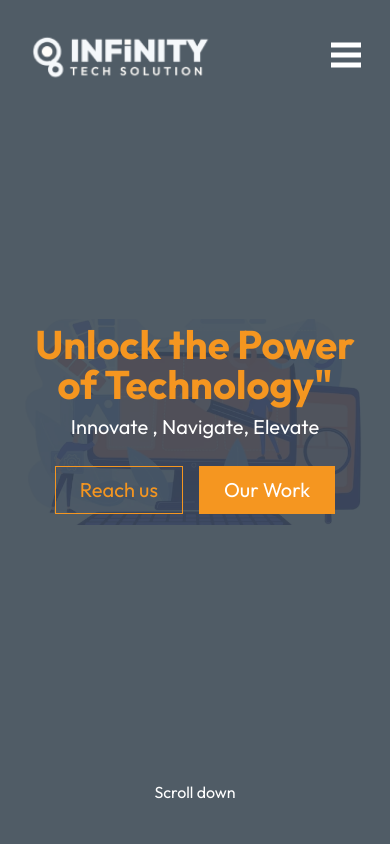
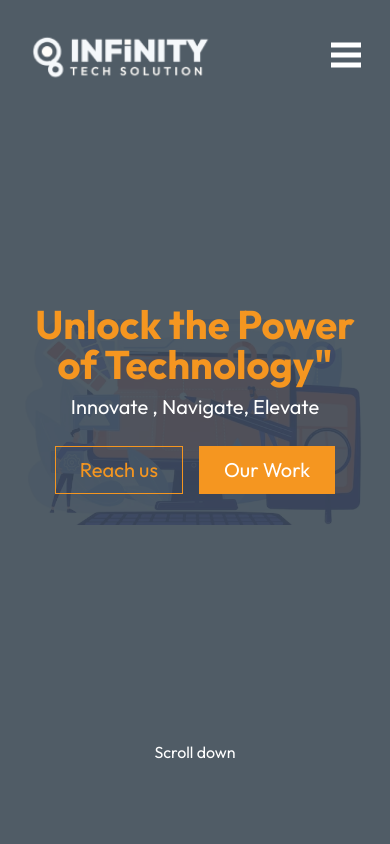
Before and after one commit to codeinfinitytech/web-infinitytech, a Next.js app: page / in a window 390 px wide. Shown: the top 844 px of the page. Built offline with nearby package versions, Linux system fonts and the light colour scheme.

Commit message:
responsive ness to service page

```diff
--- a/app/globals.css
+++ b/app/globals.css
@@ -23,3 +23,6 @@ body {
     )
     rgb(var(--background-start-rgb));
 }
+html {
+  scroll-behavior: smooth;
+}
--- a/components/Hero.jsx
+++ b/components/Hero.jsx
@@ -6,7 +6,7 @@ import Image from "next/image";
 function Hero() {
   return (
     <div className="w-full flex flex-col items-center h-[100vh]     justify-center">
-      <div className="bg-[#3e4b56] absolute opacity-90 -z-10 w-full h-full "></div>
+      <div className="bg-[#3e4b56] absolute opacity-90 top-0 -z-10 w-full h-full "></div>
       <div className="absolute h-full w-full flex items-center justify-center -z-20 overflow-hidden">
         <Image
           src={`/image/herroBack.png`}
@@ -40,7 +40,7 @@ function Hero() {
           </div>
         </div>
       </div>
-      <div className="pb-10">
+      <div className="pb-20">
         <a href="#service" className="text-center text-white">
           Scroll down
         </a>
```
